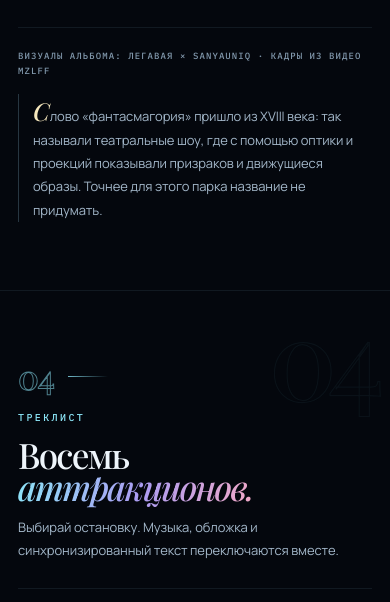
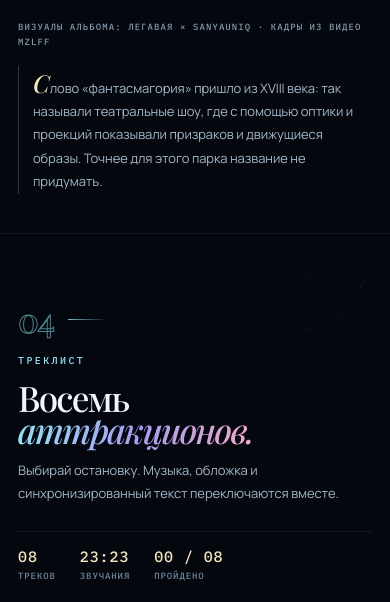
Before and after one commit to Cnizroman/PHANTASMAGORIA, a website: page index.html in a window 390 px wide. Shown: the part 5494-6096 px from the top of the page. Drawn offline with Linux system fonts and the light colour scheme.

Commit message:
Tighten chapter rhythm and keep watermarks clear of centred headings
Co-authored-by: arena-agent <297053741+arena-agent@users.noreply.github.com>

```diff
--- a/style.css
+++ b/style.css
@@ -645,7 +645,7 @@
 
 /* Only the plain numeral watermark is dropped on narrow screens. */
 @media (max-width: 720px) {
-  .section-frame::before { font-size: clamp(96px, 26vw, 180px); opacity: .7; }
+  .section-frame:not(:has(.chapter--center))::before { font-size: clamp(96px, 26vw, 180px); opacity: .62; }
 }
 
 /* Album route: an always-visible table of contents inside the hero */
@@ -717,17 +717,18 @@
   overflow: clip;
   max-width: 1480px;
   margin: 0 auto;
-  padding: var(--section-pad) var(--pad-x);
+  padding: var(--section-pad) var(--pad-x) calc(var(--section-pad) * .58);
   border-top: 1px solid var(--line-2);
 }
+.section-frame:has(.chapter--center)::before { display: none; }
 .section-frame::before {
   content: attr(data-num);
   position: absolute; z-index: -1;
-  right: calc(var(--pad-x) - .04em); top: clamp(10px, 1.4vw, 26px);
+  right: calc(var(--pad-x) - .04em); top: clamp(2px, .6vw, 12px);
   font: 500 clamp(110px, 19vw, 290px)/1 var(--serif);
   letter-spacing: -.07em;
   color: transparent;
-  -webkit-text-stroke: 1.2px rgba(140, 230, 248, .075);
+  -webkit-text-stroke: 1.1px rgba(140, 230, 248, .052);
   pointer-events: none;
   user-select: none;
 }
```
